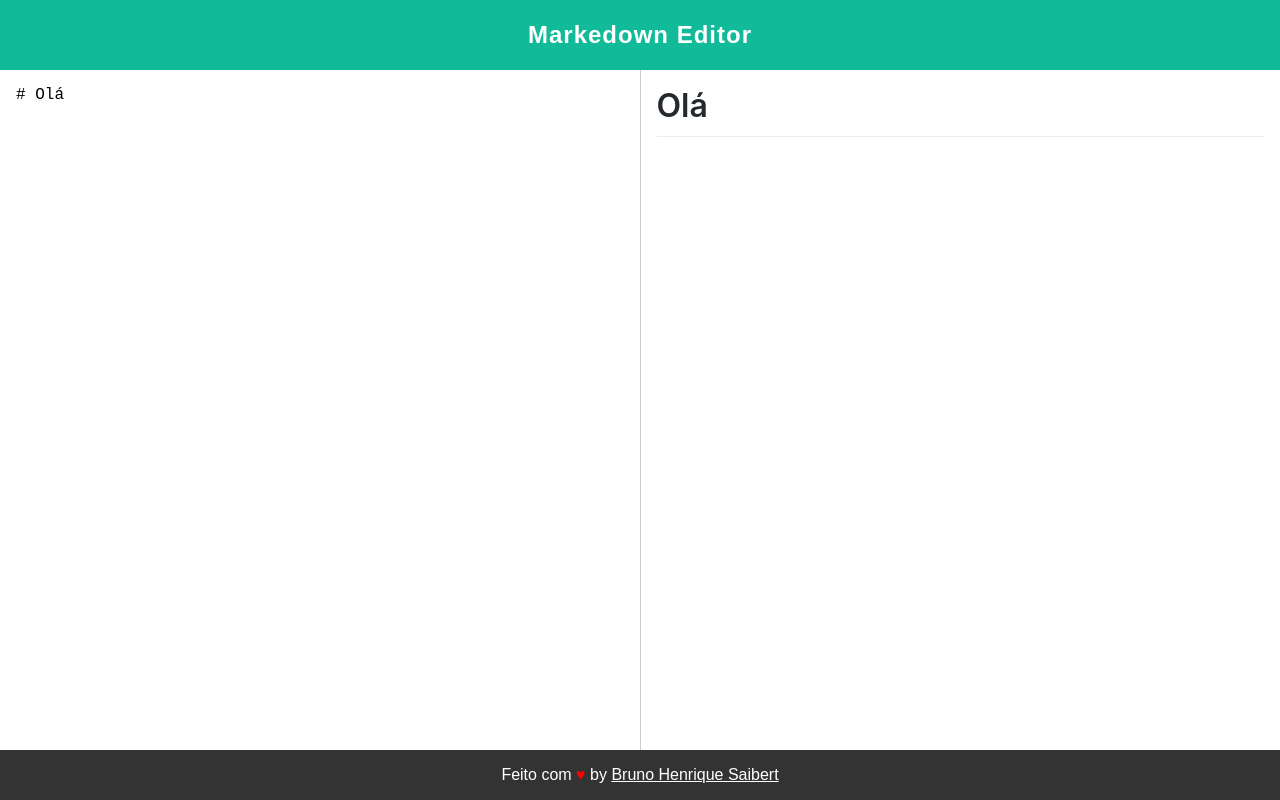
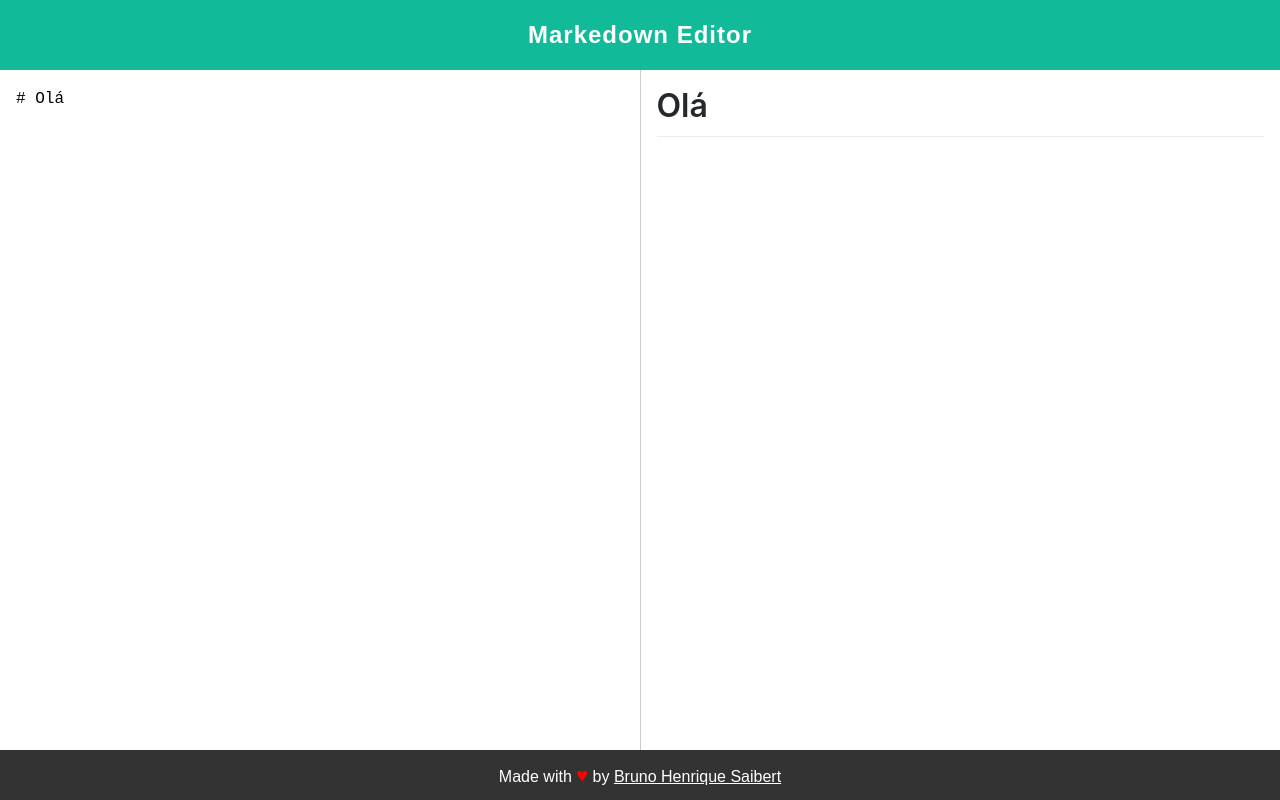
Before and after one commit to BrunoSaibert/markdown-editor, a React (Create React App) app: page / in a window 1280 px wide. Built offline with nearby package versions, Linux system fonts and the light colour scheme.

Commit message:
Melhorias de estilo

```diff
--- a/src/components/Editor/styles.js
+++ b/src/components/Editor/styles.js
@@ -6,4 +6,5 @@ export const Container = styled.textarea`
   background: transparent;
   border: 0;
   font-size: 16px;
+  line-height: 26px;
 `;
--- a/src/components/Footer/index.js
+++ b/src/components/Footer/index.js
@@ -6,7 +6,7 @@ function Footer() {
   return (
     <S.Container>
       <p>
-        Feito com <span>♥</span> by{' '}
+        Made with <span>♥</span> by{' '}
         <a href="https://www.github.com/BrunoSaibert" target="blank">
           Bruno Henrique Saibert
         </a>
--- a/src/components/Footer/styles.js
+++ b/src/components/Footer/styles.js
@@ -6,6 +6,7 @@ export const Container = styled.footer`
   background: #333;
   color: #fff;
   padding: 0 4%;
+  font-size: 16px;
 
   display: flex;
   align-items: center;
@@ -13,6 +14,7 @@ export const Container = styled.footer`
 
   span {
     color: red;
+    font-size: 20px;
   }
 
   a {
```
